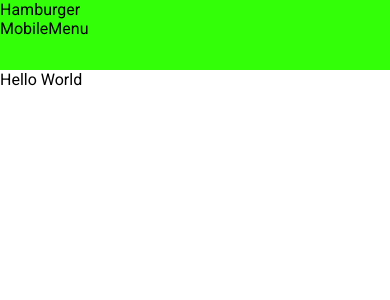
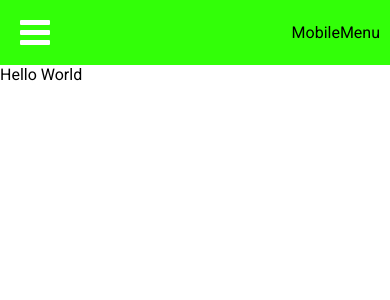
Before and after one commit to dawid-fulmes/nutrition-app, a React (Create React App) app: page / in a window 390 px wide. Shown: the top 300 px of the page. Built offline with nearby package versions, Linux system fonts and the light colour scheme.

Commit message:
Create Hamburger styles

```diff
--- a/src/components/Header/Hamburger/Hamburger.js
+++ b/src/components/Header/Hamburger/Hamburger.js
@@ -1,7 +1,50 @@
 import React from "react";
+import styled from "styled-components";
+
+const barsDimensions = {
+  height: 5,
+  width: 30,
+};
+
+const StyledHamburger = styled.button`
+  background: none;
+  border: none;
+  padding: ${2 * barsDimensions.height + 10 + "px"} 10px;
+`;
+
+const HamburgerBars = styled.div`
+  width: ${() => barsDimensions.width + "px"};
+  height: ${() => barsDimensions.height + "px"};
+  background-color: ${({ theme }) => theme.colors.white};
+  border-radius: 1px;
+  position: relative;
+
+  ::after,
+  ::before {
+    display: block;
+    content: "";
+    width: ${() => barsDimensions.width + "px"};
+    height: ${() => barsDimensions.height + "px"};
+    background-color: ${({ theme }) => theme.colors.white};
+    border-radius: 1px;
+    position: absolute;
+  }
+
+  ::after {
+    top: ${() => -2 * barsDimensions.height + "px"};
+  }
+
+  ::before {
+    top: ${() => 2 * barsDimensions.height + "px"};
+  }
+`;
 
 const Hamburger = () => {
-  return <div>Hamburger</div>;
+  return (
+    <StyledHamburger>
+      <HamburgerBars />
+    </StyledHamburger>
+  );
 };
 
 export default Hamburger;
--- a/src/components/Header/Header.js
+++ b/src/components/Header/Header.js
@@ -5,7 +5,10 @@ import MobileMenu from "./MobileMenu/MobileMenu";
 
 const StyledHeader = styled.header`
   background-color: ${({ theme }) => theme.colors.main};
-  height: 70px;
+  display: flex;
+  padding: 10px;
+  align-items: center;
+  justify-content: space-between;
 `;
 
 class Header extends Component {
```
